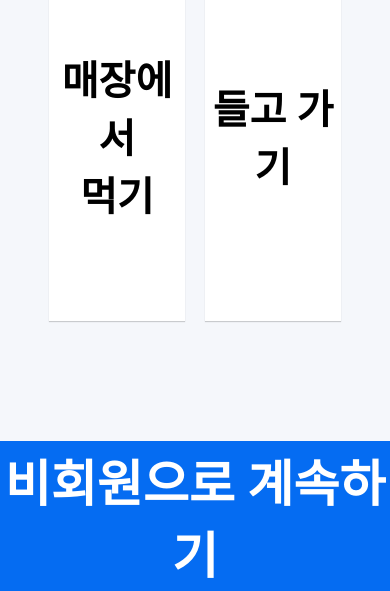
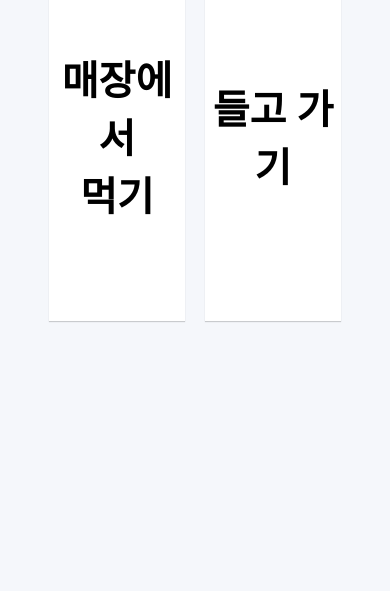
Before and after one commit to master1st/OkeyDokey_Contest-sh-, a React Native app in the folder OkeyDokeyContest/: screen /Home in a window 390 px wide. Shown: the part 253-844 px from the top of the page. Built offline with nearby package versions, Linux system fonts and the light colour scheme.

Commit message:
비회원버튼 삭제 & 뒤로가기 수정
비회원버튼 삭제 & 뒤로가기 수정

```diff
--- a/OkeyDokeyContest/src/screens/Home.js
+++ b/OkeyDokeyContest/src/screens/Home.js
@@ -60,8 +60,8 @@ const Home = () => {
           <Quiz handleEvent={handleHere} QuizText={data.eatin} height={"90%"}/>
           <Quiz handleEvent={handleTakeOut} QuizText={data.takeout} height={"90%"}/>
         </View>
-        <View style={{width:'100%'}}>
-          <CustomButton title={"비회원으로 계속하기"} onPress={handleNonMembers} width={"100%"} height={150} backgroundColor={"#056CF2"} textColor={'white'} fontSize={50}/>
+        <View style={{width:'100%', marginBottom: 150}}>
+
         </View>
       </View>
     </View>
--- a/OkeyDokeyContest/src/screens/OrderCheck.js
+++ b/OkeyDokeyContest/src/screens/OrderCheck.js
@@ -194,7 +194,7 @@ const OrderCheck = ({route}) => {
           }}>
           <CustomButton
             title={'뒤로가기'}
-            onPress={() => navigation.popToTop()}
+            onPress={() => navigation.pop()}
             width={'50%'}
             height={150}
             backgroundColor={'#6D6D6D'}
--- a/OkeyDokeyContest/src/screens/ShoppingBasket.js
+++ b/OkeyDokeyContest/src/screens/ShoppingBasket.js
@@ -141,7 +141,7 @@ const ShoppingBasket = ({route, navigation}) => {
           }}>
           <CustomButton
             title={'뒤로가기'}
-            onPress={() => navigation.popToTop()}
+            onPress={() => navigation.pop()}
             width={'50%'}
             height={80}
             backgroundColor={'#6D6D6D'}
```
